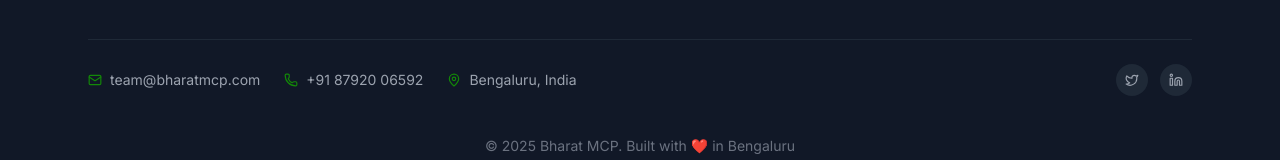
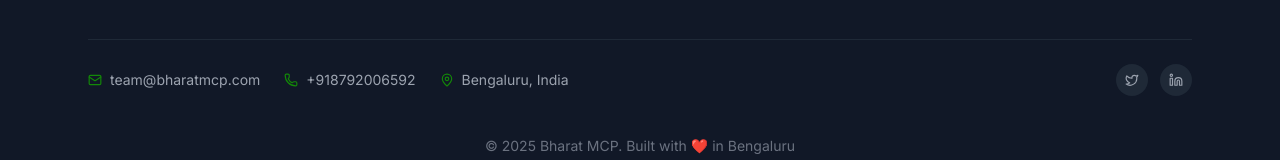
Before and after one commit to Bharat-Mcp/Updated-Frontend-of-the-bharat-mcp, a React (Create React App) app: page / in a window 1280 px wide. Shown: the part 6152-6312 px from the top of the page. Built offline with nearby package versions, Linux system fonts and the light colour scheme.

Commit message:
updated the code

```diff
--- a/src/components/Footer.jsx
+++ b/src/components/Footer.jsx
@@ -52,7 +52,7 @@ export const Footer = () => {
             </a>
             <a href="tel:+98792006592" className="flex items-center gap-2 hover:text-white transition-colors">
               <Phone size={14} className="text-[#138808]" />
-            +91 87920 06592
+            +918792006592
             </a>
             <div className="flex items-center gap-2">
               <MapPin size={14} className="text-[#138808]" />
```
